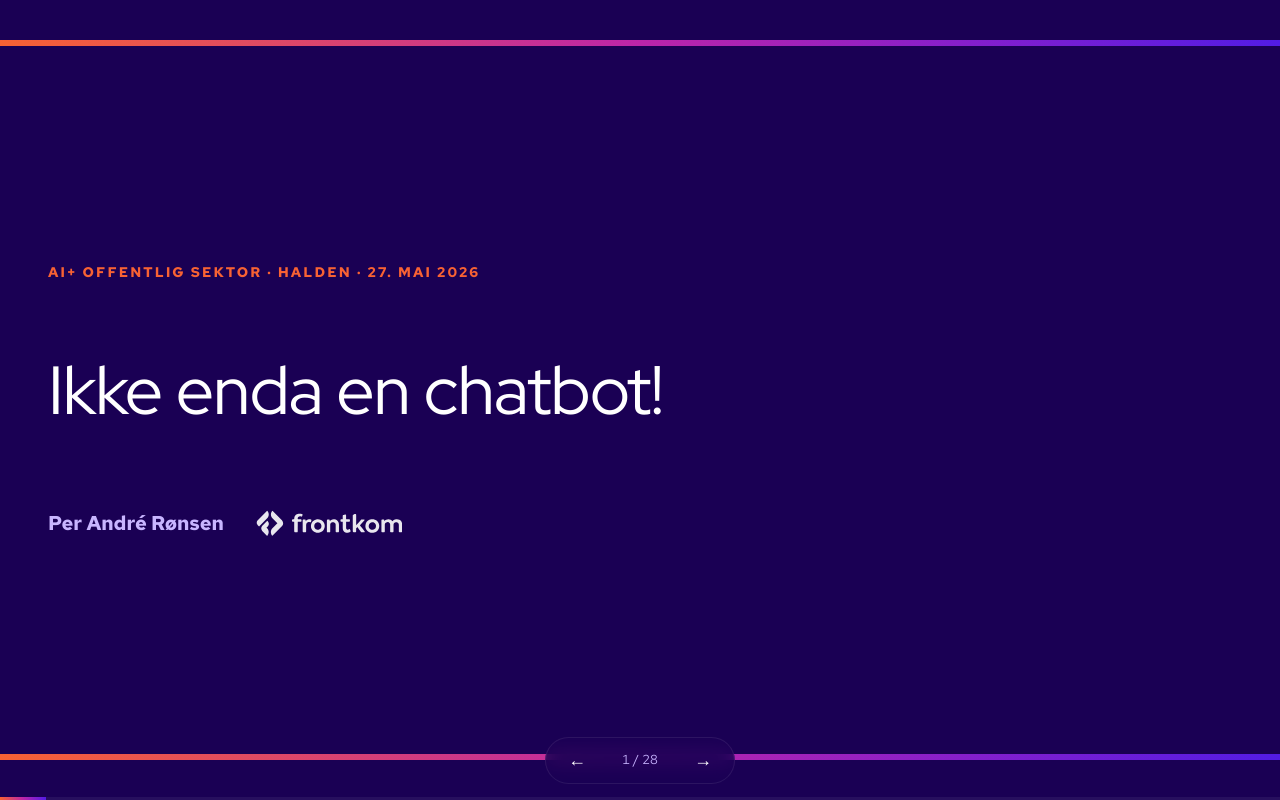
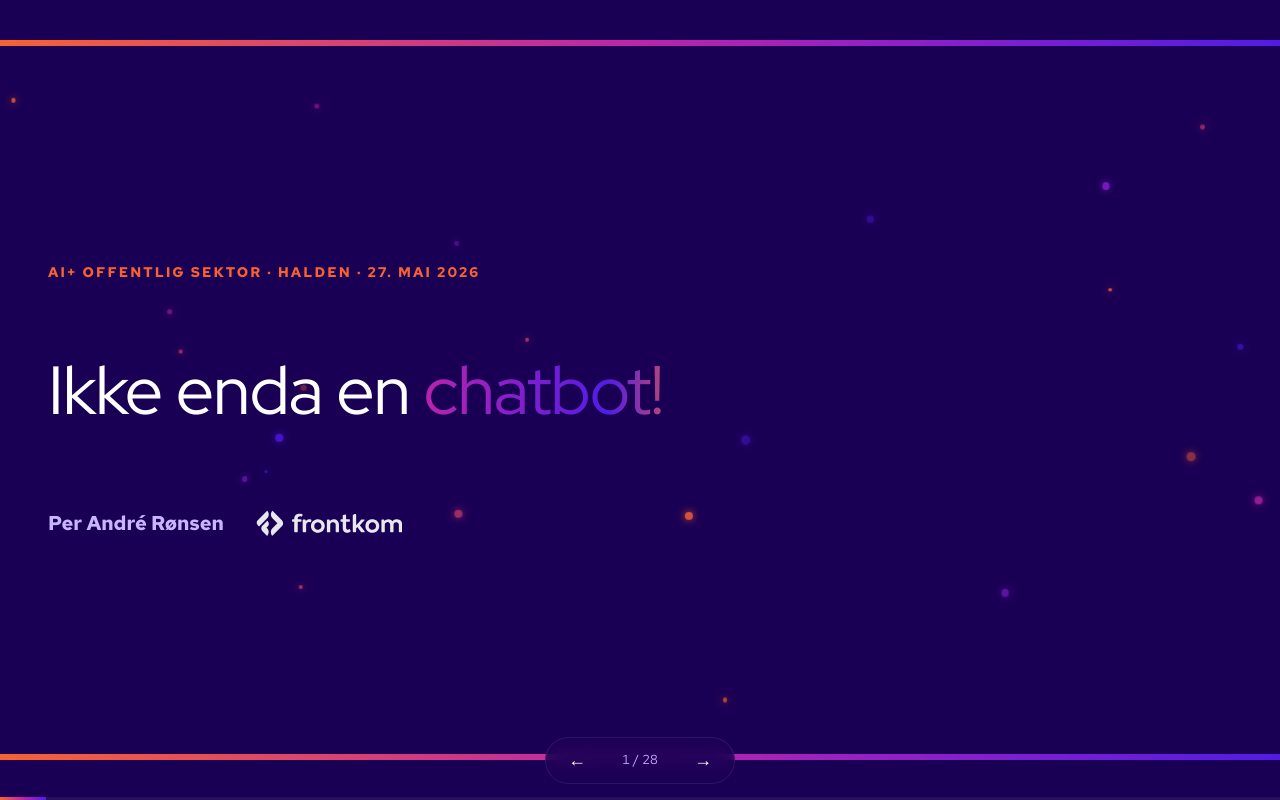
Before and after one commit to perandre/aiplus-2026, a website built with Vite: page index.html in a window 1280 px wide. Built offline with nearby package versions, Linux system fonts and the light colour scheme.

Commit message:
Animasjon: gradient-shimmer + flytende partikler pa cover

```diff
--- /dev/null
+++ b/src/lib/particles.ts
@@ -0,0 +1,21 @@
+/**
+ * Build a particle layer HTML — floating dots that drift upward.
+ * Tasteful, not noisy. Used on cover and finale slides.
+ */
+export function particleLayer(count = 24): string {
+  const cols = ['c1', 'c2', 'c3', 'c4', 'c5'];
+  const parts: string[] = [];
+  for (let i = 0; i < count; i++) {
+    const x = Math.round(Math.random() * 100);
+    const size = 3 + Math.random() * 6;
+    const dur = 14 + Math.random() * 14;
+    const delay = -Math.random() * dur;
+    const drift = Math.round((Math.random() - 0.5) * 80);
+    const opacity = 0.35 + Math.random() * 0.5;
+    const col = cols[i % cols.length];
+    parts.push(
+      `<span class="particle ${col}" style="left:${x}%;width:${size}px;height:${size}px;animation-duration:${dur}s;animation-delay:${delay}s;--drift:${drift}px;--peak-opacity:${opacity};"></span>`
+    );
+  }
+  return `<div class="particles" aria-hidden="true">${parts.join('')}</div>`;
+}
--- a/src/slides/01-cover.ts
+++ b/src/slides/01-cover.ts
@@ -1,3 +1,4 @@
+import { particleLayer } from '../lib/particles';
 import { slideShell, type Slide } from '../lib/slide';
 
 const slide: Slide = {
@@ -6,11 +7,12 @@
   render: () =>
     slideShell(
       `
+      ${particleLayer(28)}
       <div class="gradient-bar" style="position:absolute;top:0;left:0;right:0;"></div>
       <div class="gradient-bar" style="position:absolute;bottom:0;left:0;right:0;"></div>
-      <div style="flex:1;display:flex;flex-direction:column;justify-content:center;gap:var(--s-2xl);">
+      <div style="flex:1;display:flex;flex-direction:column;justify-content:center;gap:var(--s-2xl);position:relative;z-index:1;">
         <div class="eyebrow">AI+ Offentlig sektor · Halden · 27. mai 2026</div>
-        <h1 class="hero">Ikke enda en chatbot!</h1>
+        <h1 class="hero">Ikke enda en <span class="gradient-text">chatbot!</span></h1>
         <div class="cover-byline">
           <span>Per André Rønsen</span>
           <img src="/logos/logo-frontkom-on-dark.svg" alt="Frontkom" />
--- a/src/style.css
+++ b/src/style.css
@@ -410,12 +410,66 @@
    GRADIENT TEXT (signature device)
    ============================================================ */
 .gradient-text {
+  background: linear-gradient(
+    90deg,
+    var(--g1) 0%, var(--g2) 20%, var(--g3) 40%,
+    var(--g4) 60%, var(--g5) 80%, var(--g1) 100%
+  );
+  background-size: 200% 100%;
+  background-clip: text;
+  -webkit-background-clip: text;
+  color: transparent;
+  -webkit-text-fill-color: transparent;
+  animation: gradient-shimmer 12s linear infinite;
+}
+@keyframes gradient-shimmer {
+  0%   { background-position: 0% 50%; }
+  100% { background-position: 200% 50%; }
+}
+
+/* Static (no shimmer) version when needed */
+.gradient-text-static {
   background: var(--gradient);
   background-clip: text;
   -webkit-background-clip: text;
   color: transparent;
   -webkit-text-fill-color: transparent;
 }
+
+/* ============================================================
+   FLOATING PARTICLES — for cover and takk
+   ============================================================ */
+.particles {
+  position: absolute;
+  inset: 0;
+  overflow: hidden;
+  pointer-events: none;
+  z-index: 0;
+}
+.particle {
+  position: absolute;
+  bottom: -20px;
+  width: 6px;
+  height: 6px;
+  border-radius: 50%;
+  opacity: 0;
+  animation: particle-float linear infinite;
+  filter: blur(0.4px);
+}
+@keyframes particle-float {
+  0%   { transform: translateY(0) translateX(0); opacity: 0; }
+  10%  { opacity: var(--peak-opacity, 0.7); }
+  50%  { transform: translateY(-50vh) translateX(calc(var(--drift, 0px) * 1)); }
+  90%  { opacity: var(--peak-opacity, 0.7); }
+  100% { transform: translateY(-110vh) translateX(calc(var(--drift, 0px) * 2)); opacity: 0; }
+}
+
+/* Particle colors keyed off CSS vars */
+.particle.c1 { background: var(--g1); box-shadow: 0 0 8px var(--g1); }
+.particle.c2 { background: var(--g2); box-shadow: 0 0 8px var(--g2); }
+.particle.c3 { background: var(--g3); box-shadow: 0 0 8px var(--g3); }
+.particle.c4 { background: var(--g4); box-shadow: 0 0 8px var(--g4); }
+.particle.c5 { background: var(--g5); box-shadow: 0 0 8px var(--g5); }
 
 .gradient-bar {
   height: 6px;
```
